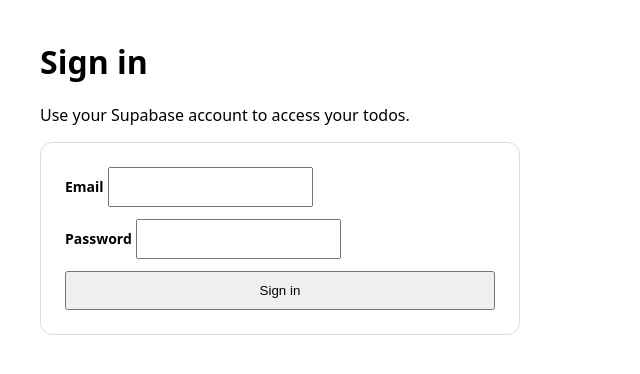
After one commit to TheRealVincentSordo/django-htmx-todo-app, a Django app: page /login/ in a window 1280 px wide. The commit adds this page. Shown: the top 374 px of the page, without its empty margins (0-640 px from the left). Run offline with Django 5.2, Linux system fonts and the light colour scheme; parts of the project's set-up code (start-up, migrations or seed data) failed here and were passed over.

Commit message:
Add Supabase authentication

```diff
--- a/requirements.txt
+++ b/requirements.txt
@@ -1,2 +1,4 @@
 django==5.2.10
 django-htmx
+PyJWT==2.8.0
+supabase==2.6.0
--- /dev/null
+++ b/todos/middleware.py
@@ -0,0 +1,36 @@
+from __future__ import annotations
+
+from typing import Any
+
+import jwt
+from django.conf import settings
+from django.http import HttpRequest, HttpResponse
+
+SESSION_KEY = "supabase_access_token"
+
+
+class SupabaseAuthMiddleware:
+    def __init__(self, get_response: Any) -> None:
+        self.get_response = get_response
+
+    def __call__(self, request: HttpRequest) -> HttpResponse:
+        token = request.session.get(SESSION_KEY)
+        request.supabase_user = None
+
+        if token and settings.SUPABASE_JWT_SECRET:
+            try:
+                payload = jwt.decode(
+                    token,
+                    settings.SUPABASE_JWT_SECRET,
+                    algorithms=["HS256"],
+                    audience=settings.SUPABASE_JWT_AUDIENCE,
+                )
+                request.supabase_user = {
+                    "id": payload.get("sub"),
+                    "email": payload.get("email"),
+                }
+            except jwt.PyJWTError:
+                request.session.pop(SESSION_KEY, None)
+
+        response = self.get_response(request)
+        return response
--- a/todos/models.py
+++ b/todos/models.py
@@ -6,6 +6,7 @@ class Todo(models.Model):
     text = models.CharField(max_length=255)
     done = models.BooleanField(default=False)
     created_at = models.DateTimeField(auto_now_add=True)
+    user_id = models.CharField(max_length=255, blank=True)
 
     class Meta:
         ordering = ["-created_at"]
--- /dev/null
+++ b/todos/templates/todos/login.html
@@ -0,0 +1,41 @@
+<!doctype html>
+<html>
+  <head>
+    <meta charset="utf-8" />
+    <meta name="viewport" content="width=device-width, initial-scale=1" />
+    <title>Sign in · HTMX Todo</title>
+    <style>
+      body { font-family: system-ui, -apple-system, Segoe UI, Roboto, sans-serif; margin: 40px; max-width: 480px; }
+      form { display: grid; gap: 12px; }
+      label { font-size: 14px; font-weight: 600; }
+      input { padding: 10px; font-size: 14px; }
+      button { padding: 10px 14px; cursor: pointer; }
+      .card { border: 1px solid #ddd; border-radius: 12px; padding: 24px; }
+      .error { background: #fff2f2; border: 1px solid #f5c2c2; color: #a40e0e; padding: 10px 12px; border-radius: 8px; }
+    </style>
+  </head>
+
+  <body>
+    <h1>Sign in</h1>
+    <p>Use your Supabase account to access your todos.</p>
+
+    <div class="card">
+      {% if error %}
+        <div class="error">{{ error }}</div>
+      {% endif %}
+
+      <form method="post">
+        {% csrf_token %}
+        <div>
+          <label for="email">Email</label>
+          <input id="email" name="email" type="email" autocomplete="email" required />
+        </div>
+        <div>
+          <label for="password">Password</label>
+          <input id="password" name="password" type="password" autocomplete="current-password" required />
+        </div>
+        <button type="submit">Sign in</button>
+      </form>
+    </div>
+  </body>
+</html>
--- a/todos/urls.py
+++ b/todos/urls.py
@@ -4,6 +4,8 @@ from . import views
 app_name = "todos"
 
 urlpatterns = [
+    path("login/", views.login, name="login"),
+    path("logout/", views.logout, name="logout"),
     path("", views.index, name="index"),
     path("add/", views.add_todo, name="add"),
     path("<int:todo_id>/toggle/", views.toggle_todo, name="toggle"),
--- a/todos/views.py
+++ b/todos/views.py
@@ -1,42 +1,117 @@
+from functools import wraps
+
+from django.conf import settings
 from django.http import HttpRequest, HttpResponse
 from django.shortcuts import get_object_or_404, redirect, render
 from django.views.decorators.http import require_POST
 
 from .models import Todo
+from .middleware import SESSION_KEY
+from .supabase import get_supabase_client
 
 
+def supabase_login_required(view_func):
+    @wraps(view_func)
+    def _wrapped(request: HttpRequest, *args, **kwargs) -> HttpResponse:
+        if not getattr(request, "supabase_user", None):
+            return redirect("todos:login")
+        return view_func(request, *args, **kwargs)
+
+    return _wrapped
+
+
+@supabase_login_required
 def index(request: HttpRequest) -> HttpResponse:
-    todos = Todo.objects.all()
-    return render(request, "todos/index.html", {"todos": todos})
+    todos = Todo.objects.filter(user_id=request.supabase_user["id"])
+    return render(
+        request,
+        "todos/index.html",
+        {"todos": todos, "supabase_user": request.supabase_user},
+    )
+
+
+def login(request: HttpRequest) -> HttpResponse:
+    if getattr(request, "supabase_user", None):
+        return redirect("todos:index")
+
+    error = None
+    if request.method == "POST":
+        email = (request.POST.get("email") or "").strip()
+        password = request.POST.get("password") or ""
+
+        if not settings.SUPABASE_JWT_SECRET:
+            error = "Supabase JWT secret is not configured."
+        elif not email or not password:
+            error = "Email and password are required."
+        else:
+            client = get_supabase_client()
+            try:
+                response = client.auth.sign_in_with_password(
+                    {"email": email, "password": password}
+                )
+            except Exception:
+                error = "Unable to sign in. Check your credentials."
+            else:
+                session = response.session
+                if session and session.access_token:
+                    request.session[SESSION_KEY] = session.access_token
+                    return redirect("todos:index")
+                error = "Unable to start a session."
+
+    return render(request, "todos/login.html", {"error": error})
+
+
+def logout(request: HttpRequest) -> HttpResponse:
+    request.session.pop(SESSION_KEY, None)
+    return redirect("todos:login")
 
 
 @require_POST
+@supabase_login_required
 def add_todo(request: HttpRequest) -> HttpResponse:
     text = (request.POST.get("text") or "").strip()
     if text:
-        Todo.objects.create(text=text)
+        Todo.objects.create(text=text, user_id=request.supabase_user["id"])
 
     if request.htmx:
-        return render(request, "todos/_todo_list.html", {"todos": Todo.objects.all()})
+        return render(
+            request,
+            "todos/_todo_list.html",
+            {"todos": Todo.objects.filter(user_id=request.supabase_user["id"])},
+        )
     return redirect("todos:index")
 
 
 @require_POST
+@supabase_login_required
 def toggle_todo(request: HttpRequest, todo_id: int) -> HttpResponse:
-    todo = get_object_or_404(Todo, id=todo_id)
+    todo = get_object_or_404(
+        Todo, id=todo_id, user_id=request.supabase_user["id"]
+    )
     todo.done = not todo.done
     todo.save(update_fields=["done"])
 
     if request.htmx:
-        return render(request, "todos/_todo_list.html", {"todos": Todo.objects.all()})
+        return render(
+            request,
+            "todos/_todo_list.html",
+            {"todos": Todo.objects.filter(user_id=request.supabase_user["id"])},
+        )
     return redirect("todos:index")
 
 
 @require_POST
+@supabase_login_required
 def delete_todo(request: HttpRequest, todo_id: int) -> HttpResponse:
-    todo = get_object_or_404(Todo, id=todo_id)
+    todo = get_object_or_404(
+        Todo, id=todo_id, user_id=request.supabase_user["id"]
+    )
     todo.delete()
 
     if request.htmx:
-        return render(request, "todos/_todo_list.html", {"todos": Todo.objects.all()})
+        return render(
+            request,
+            "todos/_todo_list.html",
+            {"todos": Todo.objects.filter(user_id=request.supabase_user["id"])},
+        )
     return redirect("todos:index")
```
Also changed, not shown: config/settings.py (+8 -0 lines), todos/supabase.py (added, +10 -0 lines), todos/templates/todos/index.html (+14 -1 lines), todos/migrations/0002_todo_user_id.py (added).
